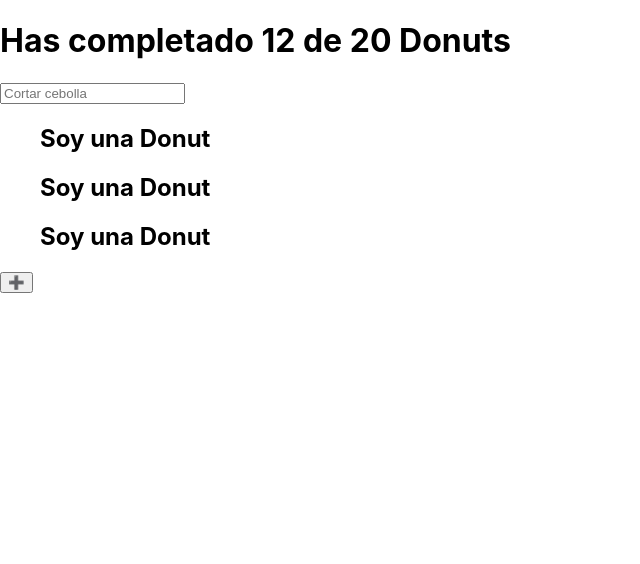
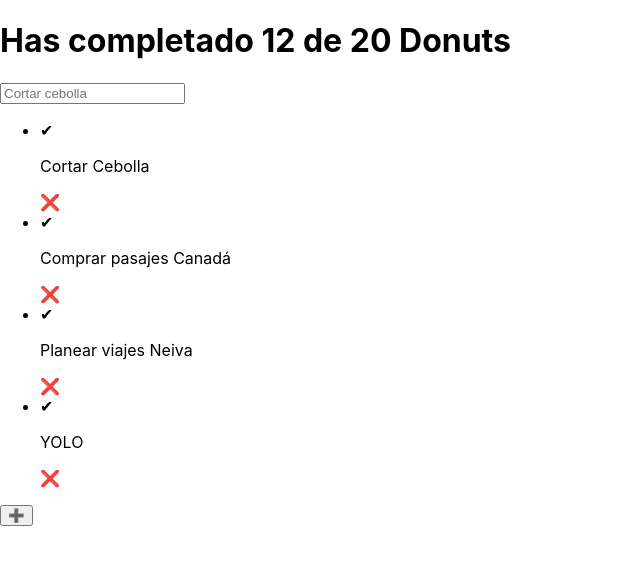
Before and after one commit to Juanstor/Donut-forget, a React (Create React App) app: page / in a window 1280 px wide. Shown: the top 564 px of the page, without its empty margins (0-640 px from the left). Built offline with nearby package versions, Linux system fonts and the light colour scheme.

Commit message:
add promps DonutItem, ready to view the text on page

```diff
--- a/src/App.js
+++ b/src/App.js
@@ -6,23 +6,34 @@ import { DonutItem } from './DonutItem';
 import { CreateDonutButton } from './CreateDonutButton';
 import './App.css';
 
+const defaultDonuts = [
+  { text:'Cortar Cebolla', completed: true },
+  { text:'Comprar pasajes Canadá', completed: false },
+  { text:'Planear viajes Neiva', completed: false },
+  { text:'YOLO', completed: false },
+]
+
 
 function App() {
   return (
-    <React.Fragment>
+    <>
 
       <DonutCounter completed={12} total={20}/>
       <DonutSearch />
 
       <DonutList>
-        <DonutItem />
-        <DonutItem />
-        <DonutItem />
+        {defaultDonuts.map(donut => (
+          <DonutItem
+          key={donut.text}
+          text={donut.text}
+          completed={donut.completed}
+          />
+        ))}
       </DonutList>
 
       <CreateDonutButton />
 
-    </React.Fragment>
+    </>
   );
 }
 
--- a/src/DonutItem.js
+++ b/src/DonutItem.js
@@ -1,8 +1,10 @@
-function DonutItem() {
+function DonutItem({text, completed}) {
     return (
-        <h2>
-            Soy una Donut
-        </h2>
+        <li>
+            <span>✔</span>
+            <p>{text}</p>
+            <span>❌</span>
+        </li>
     );
 }
 
```
